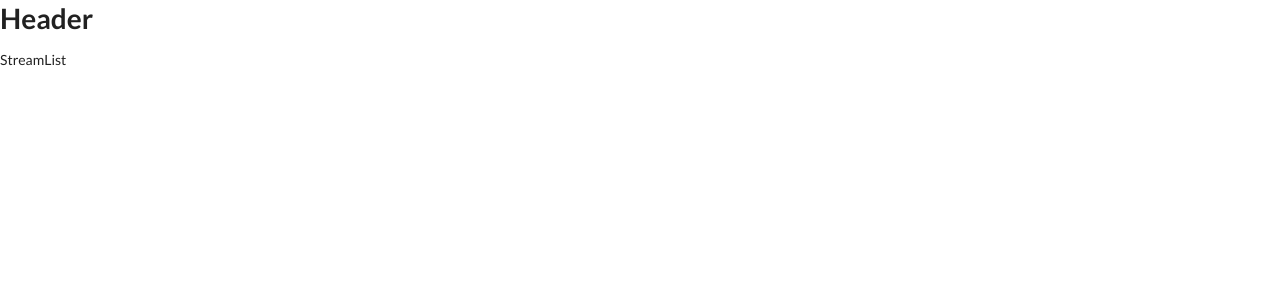
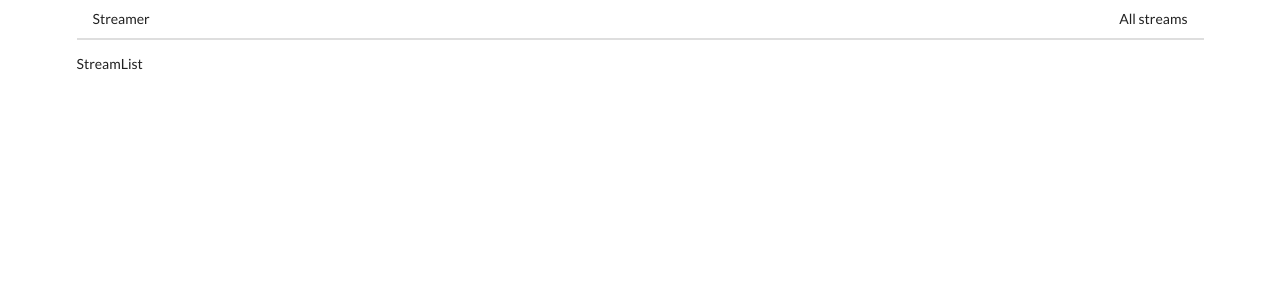
Before and after one commit to MisterWoody/streams, a React (Create React App) app in the folder client/: page / in a window 1280 px wide. Shown: the top 300 px of the page. Built offline with nearby package versions, Linux system fonts and the light colour scheme.

Commit message:
Fix issue with header being rendered outside of our browser router configuration. If an always visible component does comprise of a link, then this must sit inside the browser config block

```diff
--- a/client/src/components/App.js
+++ b/client/src/components/App.js
@@ -1,5 +1,5 @@
 import React from 'react';
-import { BrowserRouter, Route, Link } from 'react-router-dom';
+import { BrowserRouter, Route } from 'react-router-dom';
 import Header from './Header';
 
 import StreamCreate from './streams/StreamCreate';
@@ -10,11 +10,12 @@
 
 const App = () => {
     return (
-        <div>
-            <Header />
+        <div className="ui container">
+
             <BrowserRouter>
                 <div>
-                    <Route path='/' exact component={StreamList} />
+                    <Header />
+                    <Route path="/" exact component={StreamList} />
                     <Route path='/streams/new' component={StreamCreate} />
                     <Route path='/streams/edit' component={StreamEdit} />
                     <Route path='/streams/delete' component={StreamDelete} />
--- a/client/src/components/Header.js
+++ b/client/src/components/Header.js
@@ -1,8 +1,20 @@
 import React from 'react';
+import { Link } from 'react-router-dom';
 
 const Header = () => {
     return (
-        <h1>Header</h1>
+        <div className="ui secondary pointing menu">
+            <Link to="/" className="item" exact >
+                Streamer
+            </Link>
+            <div className="right menu">
+                <Link to="/" className="item" >
+                    All streams
+                </Link>
+            </div>
+
+
+        </div>
     );
 }
 
```
